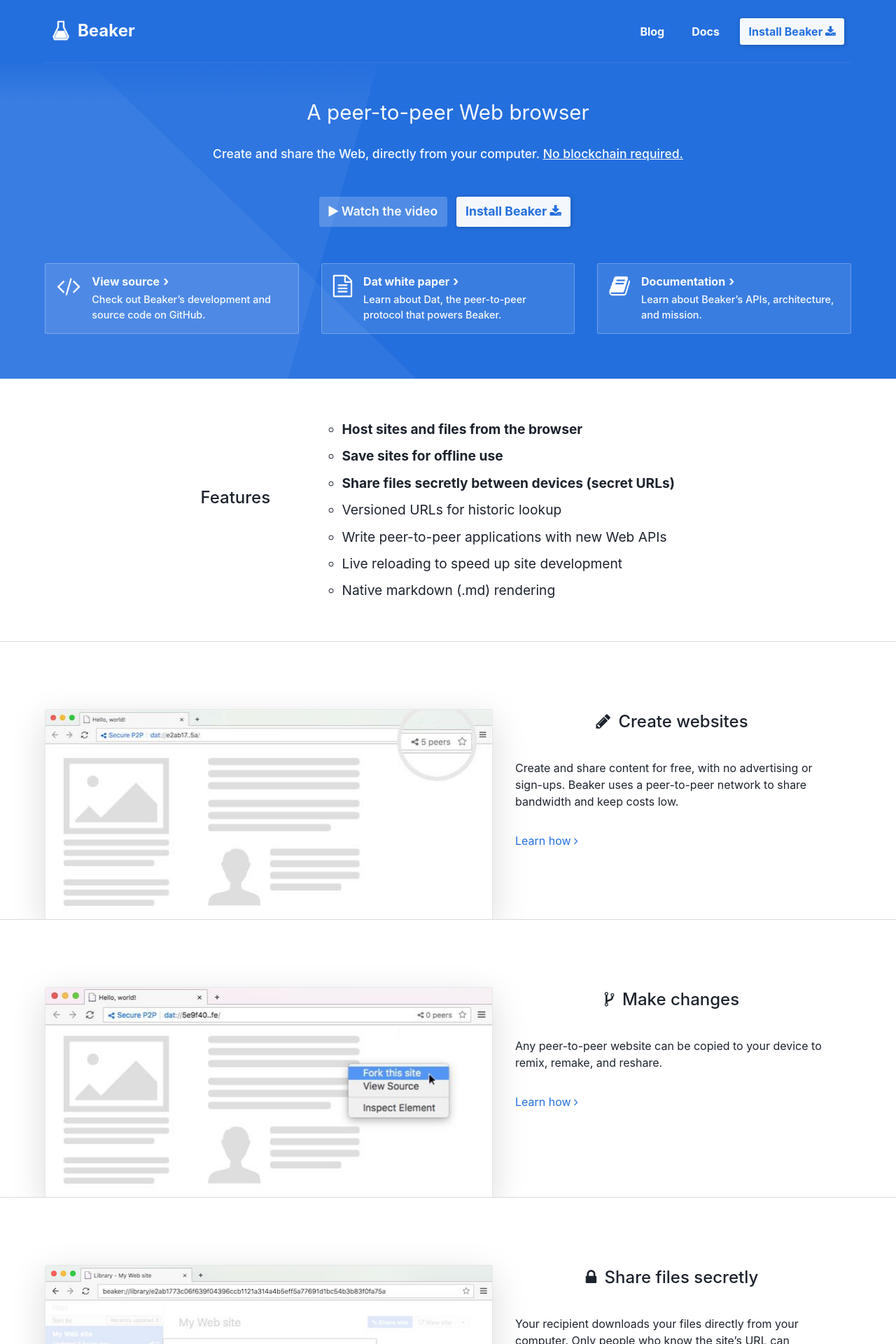
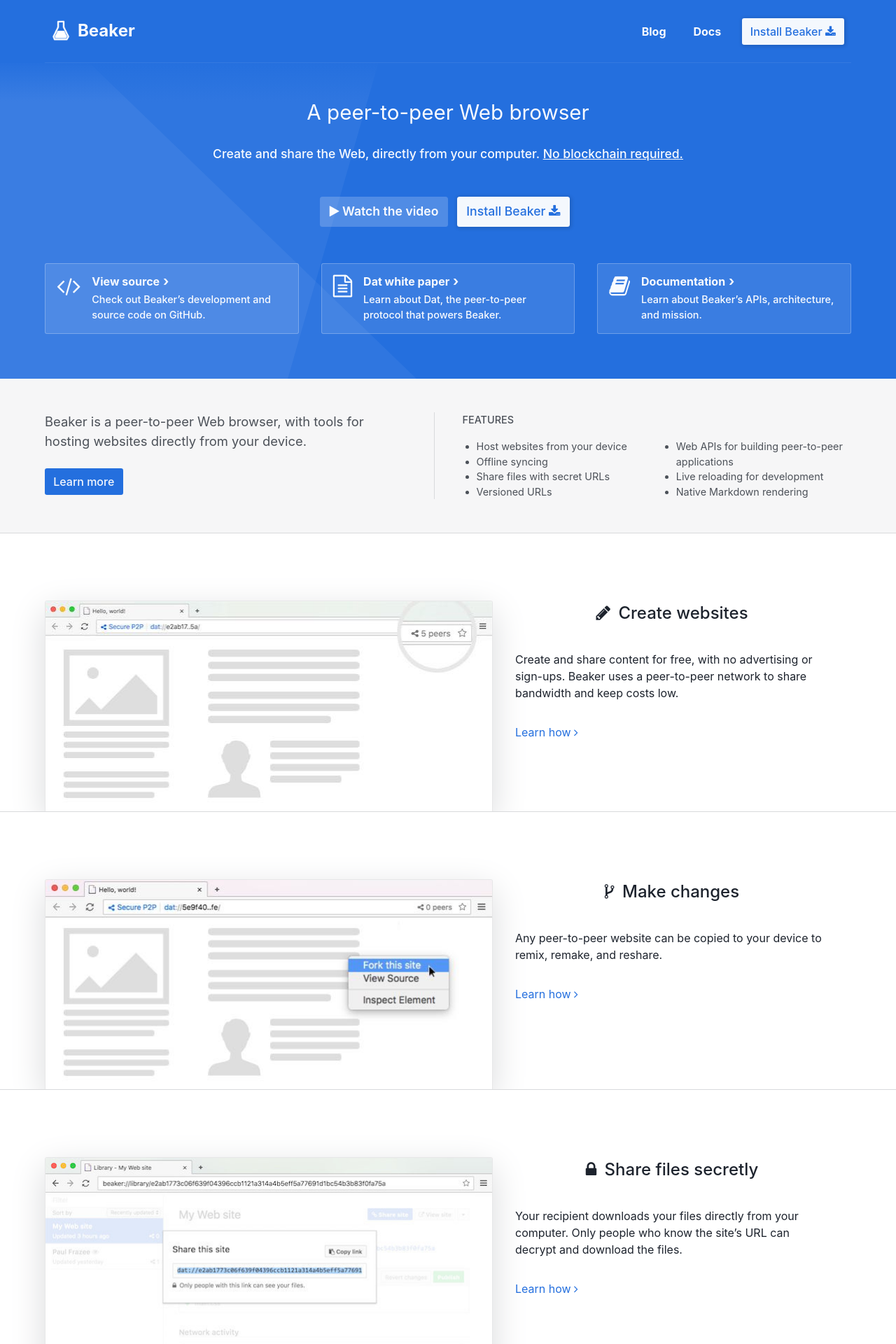
Before and after one commit to beakerbrowser/beakerbrowser.com, a Jekyll site: the page built from index.html, in a window 1280 px wide. Shown: the top 1920 px of the page at 70% size. Built offline with Jekyll 4.4.1, drawn with Linux system fonts in a browser that asks for light colours.

Commit message:
Update features section on home page

```diff
--- a/css/components/_button.scss
+++ b/css/components/_button.scss
@@ -17,7 +17,7 @@
     @extend %box-shadow;
     background: transparentize($white, .05);
     color: $primary;
-    font-weight: bold;
+    font-weight: 500;
 
     &:hover {
       background: transparentize($white, .075);
@@ -35,4 +35,15 @@
      background: $white;
    }
   }
+
+  &--primary {
+    -webkit-font-smoothing: antialiased;
+    color: transparentize($white, .05);
+    background: $primary;
+    font-weight: 500;
+
+    &:hover {
+      background: darken($primary, 5%);
+    }
+  }
 }
--- a/css/pages/_home.scss
+++ b/css/pages/_home.scss
@@ -176,35 +176,55 @@
   padding: 3em 0;
 
   &--features {
-    @extend %grid-2;
     border-bottom: 1px solid $gray--mid;
+    color: $text--light-bg-muted;
+    background: $gray--light;
 
-    div {
-      flex: 0.5;
-      align-self: center;
-      text-align: right;
+    .container {
+      @extend %grid-2;
 
-      @include respond-to(show-grid-2) {
-        padding-right: 4rem;
+      > div {
+        @extend %col-1-2;
       }
     }
 
-    ul {
-      flex: 1;
-      position: relative;
-      text-align: left;
-      list-style: circle;
-      font-size: 1.1rem;
-      padding-left: 2em;
-      padding-right: 1em;
+    img {
+      border: 1px solid $gray--mid;
+    }
 
-      @include respond-to(show-grid-2) {
-        font-size: 1.2rem;
+    p:first-of-type {
+      font-size: 1.15rem;
+      margin-bottom: 1.5rem;
+      padding-right: 2.5rem;
+    }
+
+    .features {
+      font-size: .9rem;
+      margin-top: 2rem !important;
+
+      @media (min-width: 750px) {
+        margin-top: 0 !important;
+        padding-left: 2.5rem;
+        border-left: 1px solid $gray--mid;
+      }
+
+      ul {
+        columns: 2;
+        column-gap: 15px;
+        column-width: 225px;
       }
 
       li {
-        margin: 0.5em 0;
+        margin-left: 20px;
+        text-align: left;
       }
+    }
+
+    h2 {
+      color: $text--light-bg-muted;
+      font-size: .9rem;
+      text-transform: uppercase;
+      margin-bottom: 1rem;
     }
   }
 
--- a/index.html
+++ b/index.html
@@ -63,18 +63,31 @@
 </div>
 
 <div class="section section--features">
-  <div>
-    <h2>Features</h2>
+  <div class="container">
+      <div>
+      <p>
+        Beaker is a peer-to-peer Web browser, with tools for hosting websites directly from your device.
+      </p>
+
+      <p>
+        <a href="/docs" class="btn btn--primary">Learn more</a>
+      </p>
+      </div>
+
+      <div class="features">
+      <h2>Features</h2>
+
+      <ul>
+        <li>Host websites from your device</li>
+        <li>Offline syncing</li>
+        <li>Share files with secret URLs</li>
+        <li>Versioned URLs</li>
+        <li>Web APIs for building peer-to-peer applications</li>
+        <li>Live reloading for development</li>
+        <li>Native Markdown rendering</li>
+      </ul>
+      </div>
   </div>
-  <ul>
-    <li><strong>Host sites and files from the browser</strong></li>
-    <li><strong>Save sites for offline use</strong></li>
-    <li><strong>Share files secretly between devices (secret URLs)</strong></li>
-    <li>Versioned URLs for historic lookup</li>
-    <li>Write peer-to-peer applications with new Web APIs</li>
-    <li>Live reloading to speed up site development</li>
-    <li>Native markdown (.md) rendering</li>
-  </ul>
 </div>
 
 <div class="section section--screenshots">
```
